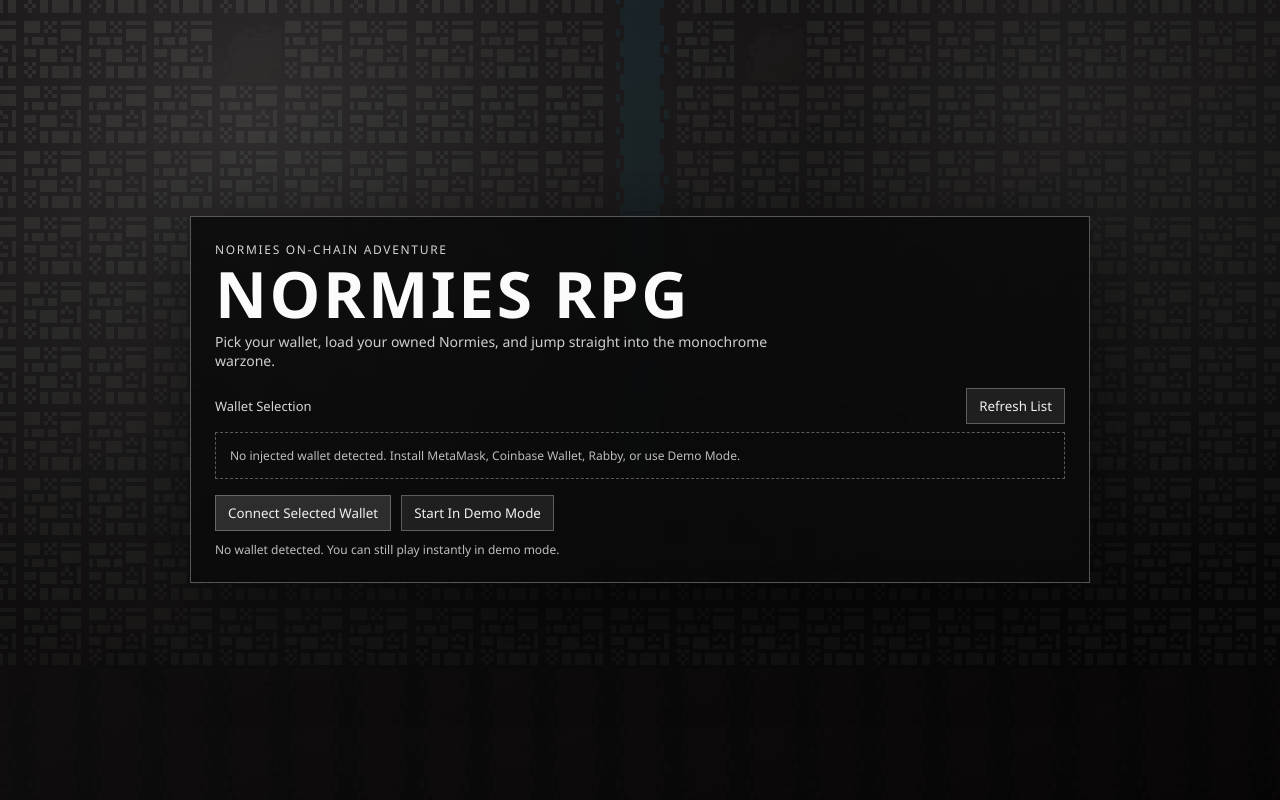
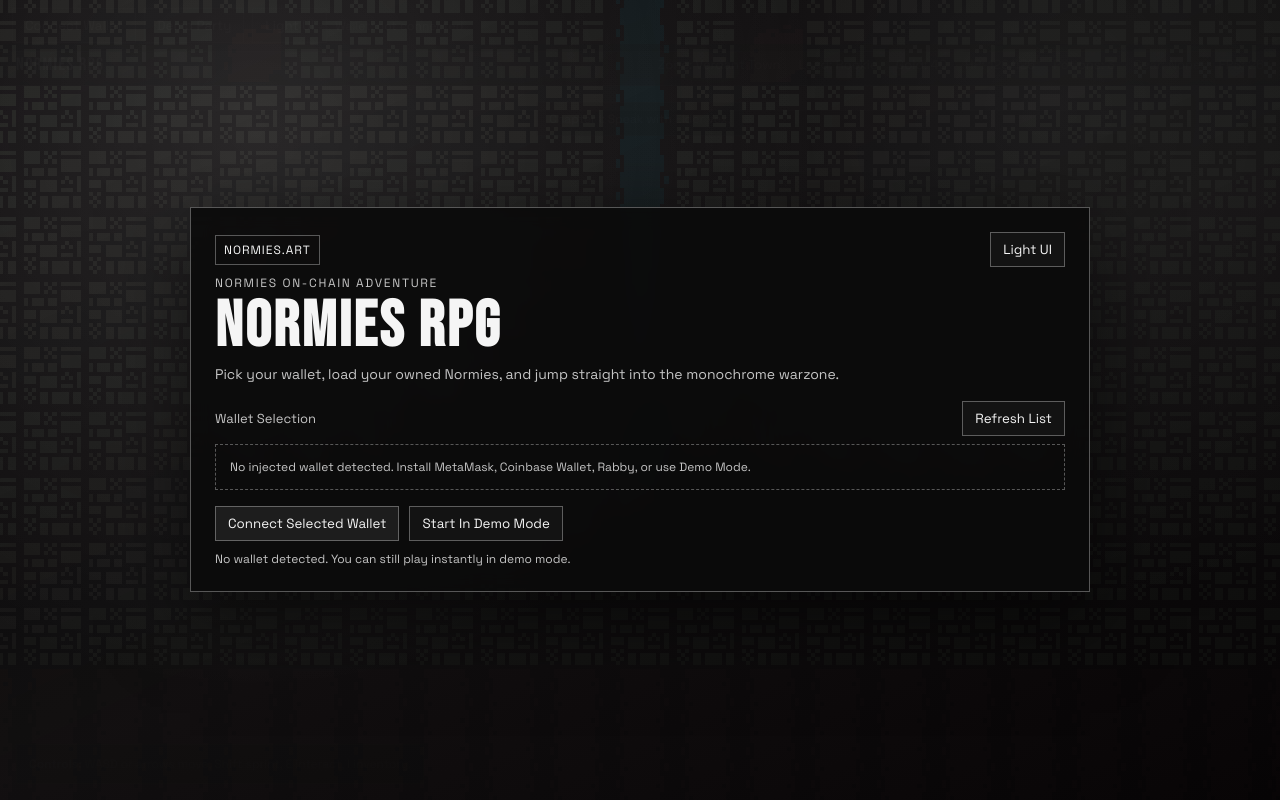
Before and after one commit to astercast/NormiesRPG, a website built with Vite: page index.html in a window 1280 px wide. Built offline with nearby package versions, Linux system fonts and the light colour scheme; animation ran at ten frames a second.

Commit message:
Improve launch visibility and add UI-only light dark toggle

```diff
--- a/index.html
+++ b/index.html
@@ -4,12 +4,19 @@
   <meta charset="UTF-8" />
   <meta name="viewport" content="width=device-width, initial-scale=1.0" />
   <title>Normies RPG</title>
+  <link rel="preconnect" href="https://fonts.googleapis.com">
+  <link rel="preconnect" href="https://fonts.gstatic.com" crossorigin>
+  <link href="https://fonts.googleapis.com/css2?family=Bebas+Neue&family=Space+Grotesk:wght@400;500;700&display=swap" rel="stylesheet">
   <link rel="stylesheet" href="./phaser-style.css" />
   <script src="https://cdnjs.cloudflare.com/ajax/libs/ethers/6.7.0/ethers.umd.min.js"></script>
 </head>
 <body class="prelaunch">
   <div id="launch-overlay" class="launch-overlay">
     <div class="launch-card">
+      <div class="launch-topline">
+        <a class="launch-site" href="https://normies.art" target="_blank" rel="noopener noreferrer">normies.art</a>
+        <button id="btn-theme-toggle-launch" class="btn alt">Light UI</button>
+      </div>
       <p class="launch-kicker">Normies On-Chain Adventure</p>
       <h1 class="launch-title">Normies RPG</h1>
       <p class="launch-subtitle">Pick your wallet, load your owned Normies, and jump straight into the monochrome warzone.</p>
@@ -31,6 +38,7 @@
   <div class="wallet-bar">
     <button id="btn-wallet-connect" class="btn">Connect Wallet</button>
     <button id="btn-wallet-demo" class="btn alt">Demo Party</button>
+    <button id="btn-theme-toggle" class="btn alt">Light UI</button>
     <span id="wallet-status" class="wallet-status">Wallet: not connected</span>
   </div>
 
--- a/phaser-main.js
+++ b/phaser-main.js
@@ -116,6 +116,8 @@ const ui = {
   walletRefresh: document.getElementById('btn-wallet-refresh'),
   launchWallet: document.getElementById('btn-launch-wallet'),
   launchDemo: document.getElementById('btn-launch-demo'),
+  themeToggle: document.getElementById('btn-theme-toggle'),
+  launchThemeToggle: document.getElementById('btn-theme-toggle-launch'),
   walletConnect: document.getElementById('btn-wallet-connect'),
   walletDemo: document.getElementById('btn-wallet-demo'),
   walletStatus: document.getElementById('wallet-status'),
@@ -159,6 +161,7 @@ let menuOpen = false;
 let shopOpen = false;
 let detectedWallets = [];
 let selectedWalletId = null;
+let uiTheme = 'dark';
 const LEAD_NORMIE_TEXTURE_KEY = 'leadNormieAvatar';
 
 function randInt(min, max) {
@@ -278,6 +281,24 @@ function updateWalletStatus(msg = null) {
 
 function setLaunchStatus(message) {
   if (ui.launchStatus) ui.launchStatus.textContent = message;
+}
+
+function applyUiTheme(theme) {
+  uiTheme = theme === 'light' ? 'light' : 'dark';
+  document.body.dataset.uiTheme = uiTheme;
+  const nextLabel = uiTheme === 'dark' ? 'Light UI' : 'Dark UI';
+  if (ui.themeToggle) ui.themeToggle.textContent = nextLabel;
+  if (ui.launchThemeToggle) ui.launchThemeToggle.textContent = nextLabel;
+  localStorage.setItem('normies-ui-theme', uiTheme);
+}
+
+function toggleUiTheme() {
+  applyUiTheme(uiTheme === 'dark' ? 'light' : 'dark');
+}
+
+function initUiTheme() {
+  const saved = localStorage.getItem('normies-ui-theme');
+  applyUiTheme(saved || 'dark');
 }
 
 function walletErrorMessage(err) {
@@ -1359,6 +1380,8 @@ ui.walletDemo.addEventListener('click', hydrateDemoParty);
 ui.walletRefresh?.addEventListener('click', renderWalletChoices);
 ui.launchWallet?.addEventListener('click', () => hydrateWalletParty(selectedWalletId));
 ui.launchDemo?.addEventListener('click', launchDemoMode);
+ui.themeToggle?.addEventListener('click', toggleUiTheme);
+ui.launchThemeToggle?.addEventListener('click', toggleUiTheme);
 
 window.addEventListener('keydown', (e) => {
   if (e.key === 'Escape') {
@@ -1384,5 +1407,6 @@ window.addEventListener('resize', () => {
   if (gameRef) gameRef.scale.resize(window.innerWidth, window.innerHeight);
 });
 
+initUiTheme();
 renderWalletChoices();
 updateHud('Verdant Town');
--- a/phaser-style.css
+++ b/phaser-style.css
@@ -5,6 +5,28 @@
   --text: #f2f2f2;
   --muted: #b8b8b8;
   --accent: #f8f8f8;
+}
+
+body[data-ui-theme="dark"] {
+  --shell-bg: linear-gradient(155deg, rgba(5, 5, 5, 0.9) 0%, rgba(14, 14, 14, 0.96) 56%, rgba(3, 3, 3, 0.96) 100%);
+  --shell-overlay: radial-gradient(circle at 20% 16%, rgba(255, 255, 255, 0.12), transparent 46%), radial-gradient(circle at 82% 14%, rgba(255, 255, 255, 0.06), transparent 40%);
+  --shell-card: rgba(10, 10, 10, 0.9);
+  --shell-line: rgba(235, 235, 235, 0.34);
+  --shell-text: #f5f5f5;
+  --shell-muted: #c5c5c5;
+  --shell-btn: #1d1d1d;
+  --shell-btn-alt: #131313;
+}
+
+body[data-ui-theme="light"] {
+  --shell-bg: linear-gradient(155deg, rgba(246, 246, 246, 0.92) 0%, rgba(233, 233, 233, 0.96) 56%, rgba(252, 252, 252, 0.96) 100%);
+  --shell-overlay: radial-gradient(circle at 20% 16%, rgba(0, 0, 0, 0.09), transparent 48%), radial-gradient(circle at 82% 14%, rgba(0, 0, 0, 0.06), transparent 44%);
+  --shell-card: rgba(255, 255, 255, 0.88);
+  --shell-line: rgba(28, 28, 28, 0.3);
+  --shell-text: #181818;
+  --shell-muted: #444444;
+  --shell-btn: #ffffff;
+  --shell-btn-alt: #ececec;
 }
 
 @keyframes riseIn {
@@ -20,9 +42,9 @@ html,
 body {
   margin: 0;
   height: 100%;
-  background: radial-gradient(circle at 25% 15%, #303030 0%, #121212 45%, #080808 100%);
+  background: var(--shell-bg);
   color: var(--text);
-  font-family: "Rajdhani", "Segoe UI", sans-serif;
+  font-family: "Space Grotesk", "Segoe UI", sans-serif;
   overflow: hidden;
 }
 
@@ -51,21 +73,39 @@ body {
   z-index: 60;
   display: grid;
   place-items: center;
-  background:
-    radial-gradient(circle at 20% 16%, rgba(255, 255, 255, 0.14), transparent 46%),
-    radial-gradient(circle at 82% 14%, rgba(255, 255, 255, 0.08), transparent 40%),
-    linear-gradient(155deg, rgba(5, 5, 5, 0.88) 0%, rgba(11, 11, 11, 0.95) 52%, rgba(3, 3, 3, 0.95) 100%);
+  background: var(--shell-overlay), var(--shell-bg);
   padding: 20px;
 }
 
 .launch-card {
   width: min(900px, 95vw);
-  border: 1px solid rgba(235, 235, 235, 0.33);
-  background: rgba(10, 10, 10, 0.86);
+  border: 1px solid var(--shell-line);
+  background: var(--shell-card);
   backdrop-filter: blur(10px);
   box-shadow: 0 24px 80px rgba(0, 0, 0, 0.58);
   padding: 24px;
   animation: riseIn 300ms ease-out;
+}
+
+.launch-topline {
+  display: flex;
+  justify-content: space-between;
+  align-items: center;
+  margin-bottom: 8px;
+}
+
+.launch-site {
+  color: var(--shell-text);
+  text-decoration: none;
+  font-size: 12px;
+  letter-spacing: 0.08em;
+  text-transform: uppercase;
+  border: 1px solid var(--shell-line);
+  padding: 6px 8px;
+}
+
+.launch-site:hover {
+  opacity: 0.82;
 }
 
 .launch-kicker {
@@ -73,7 +113,7 @@ body {
   font-size: 12px;
   text-transform: uppercase;
   letter-spacing: 0.14em;
-  color: #d4d4d4;
+  color: var(--shell-muted);
 }
 
 .launch-title {
@@ -82,14 +122,15 @@ body {
   line-height: 0.94;
   letter-spacing: 0.04em;
   text-transform: uppercase;
-  color: #fbfbfb;
+  color: var(--shell-text);
+  font-family: "Bebas Neue", sans-serif;
 }
 
 .launch-subtitle {
   margin: 0 0 18px;
   max-width: 70ch;
   font-size: 14px;
-  color: #cfcfcf;
+  color: var(--shell-muted);
 }
 
 .wallet-picker-head {
@@ -98,7 +139,7 @@ body {
   align-items: center;
   margin: 8px 0;
   font-size: 13px;
-  color: #d7d7d7;
+  color: var(--shell-muted);
 }
 
 .wallet-picker {
@@ -108,9 +149,9 @@ body {
 }
 
 .wallet-choice {
-  border: 1px solid #4c4c4c;
-  background: #171717;
-  color: #ebebeb;
+  border: 1px solid var(--shell-line);
+  background: rgba(127, 127, 127, 0.08);
+  color: var(--shell-text);
   text-align: left;
   padding: 12px;
   cursor: pointer;
@@ -118,12 +159,12 @@ body {
 }
 
 .wallet-choice:hover {
-  border-color: #b0b0b0;
+  border-color: var(--shell-text);
 }
 
 .wallet-choice.active {
-  border-color: #f3f3f3;
-  background: #2a2a2a;
+  border-color: var(--shell-text);
+  background: rgba(127, 127, 127, 0.2);
 }
 
 .wallet-choice-name {
@@ -133,14 +174,14 @@ body {
 
 .wallet-choice-tag {
   font-size: 11px;
-  color: #bbbbbb;
+  color: var(--shell-muted);
 }
 
 .wallet-empty {
   grid-column: 1 / -1;
-  border: 1px dashed #5a5a5a;
+  border: 1px dashed var(--shell-line);
   padding: 14px;
-  color: #bdbdbd;
+  color: var(--shell-muted);
   font-size: 12px;
 }
 
@@ -155,20 +196,21 @@ body {
   margin: 10px 0 0;
   min-height: 16px;
   font-size: 12px;
-  color: #bfbfbf;
+  color: var(--shell-muted);
 }
 
 body.prelaunch .wallet-bar,
 body.prelaunch .hud,
 body.prelaunch .help,
 body.prelaunch .quest-banner {
-  opacity: 0;
+  opacity: 0.2;
+  filter: grayscale(1);
   pointer-events: none;
 }
 
 .wallet-status {
   font-size: 12px;
-  color: var(--muted);
+  color: var(--shell-muted);
   white-space: nowrap;
   overflow: hidden;
   text-overflow: ellipsis;
@@ -184,8 +226,8 @@ body.prelaunch .quest-banner {
   justify-content: space-between;
   align-items: center;
   padding: 10px 16px;
-  background: var(--panel);
-  border-bottom: 1px solid var(--line);
+  background: color-mix(in srgb, var(--shell-card) 88%, transparent);
+  border-bottom: 1px solid var(--shell-line);
   backdrop-filter: blur(6px);
 }
 
@@ -193,14 +235,15 @@ body.prelaunch .quest-banner {
   font-size: 18px;
   letter-spacing: 0.08em;
   text-transform: uppercase;
-  color: var(--accent);
+  color: var(--shell-text);
+  font-family: "Bebas Neue", sans-serif;
 }
 
 .stats {
   display: flex;
   gap: 18px;
   font-size: 13px;
-  color: var(--muted);
+  color: var(--shell-muted);
 }
 
 .help {
@@ -211,14 +254,14 @@ body.prelaunch .quest-banner {
   max-width: min(560px, 92vw);
   font-size: 12px;
   line-height: 1.5;
-  color: var(--muted);
+  color: var(--shell-muted);
   padding: 10px 12px;
-  border: 1px solid var(--line);
-  background: var(--panel);
+  border: 1px solid var(--shell-line);
+  background: color-mix(in srgb, var(--shell-card) 88%, transparent);
 }
 
 .help a {
-  color: var(--accent);
+  color: var(--shell-text);
   margin-left: 12px;
   text-decoration: none;
 }
@@ -233,9 +276,9 @@ body.prelaunch .quest-banner {
   top: 102px;
   transform: translateX(-50%);
   z-index: 20;
-  background: var(--panel);
-  border: 1px solid var(--line);
-  color: var(--text);
+  background: color-mix(in srgb, var(--shell-card) 90%, transparent);
+  border: 1px solid var(--shell-line);
+  color: var(--shell-text);
   padding: 8px 12px;
   font-size: 12px;
   max-width: min(820px, 95vw);
@@ -253,21 +296,21 @@ body.prelaunch .quest-banner {
   transform: translateX(-50%);
   width: min(620px, 95vw);
   z-index: 25;
-  background: rgba(8, 17, 20, 0.92);
-  border: 1px solid var(--line);
+  background: color-mix(in srgb, var(--shell-card) 88%, transparent);
+  border: 1px solid var(--shell-line);
   padding: 14px;
 }
 
 .dialogue-name {
   font-size: 14px;
-  color: var(--accent);
+  color: var(--shell-text);
   margin-bottom: 8px;
   letter-spacing: 0.06em;
 }
 
 .dialogue-text {
   font-size: 13px;
-  color: var(--text);
+  color: var(--shell-text);
   line-height: 1.5;
 }
 
@@ -276,16 +319,16 @@ body.prelaunch .quest-banner {
 }
 
 .btn {
-  background: #2d2d2d;
-  color: #f0f0f0;
-  border: 1px solid var(--line);
+  background: var(--shell-btn);
+  color: var(--shell-text);
+  border: 1px solid var(--shell-line);
   padding: 8px 12px;
   font-family: inherit;
   cursor: pointer;
 }
 
 .btn.alt {
-  background: #1f1f1f;
+  background: var(--shell-btn-alt);
 }
 
 .btn:hover {
```
